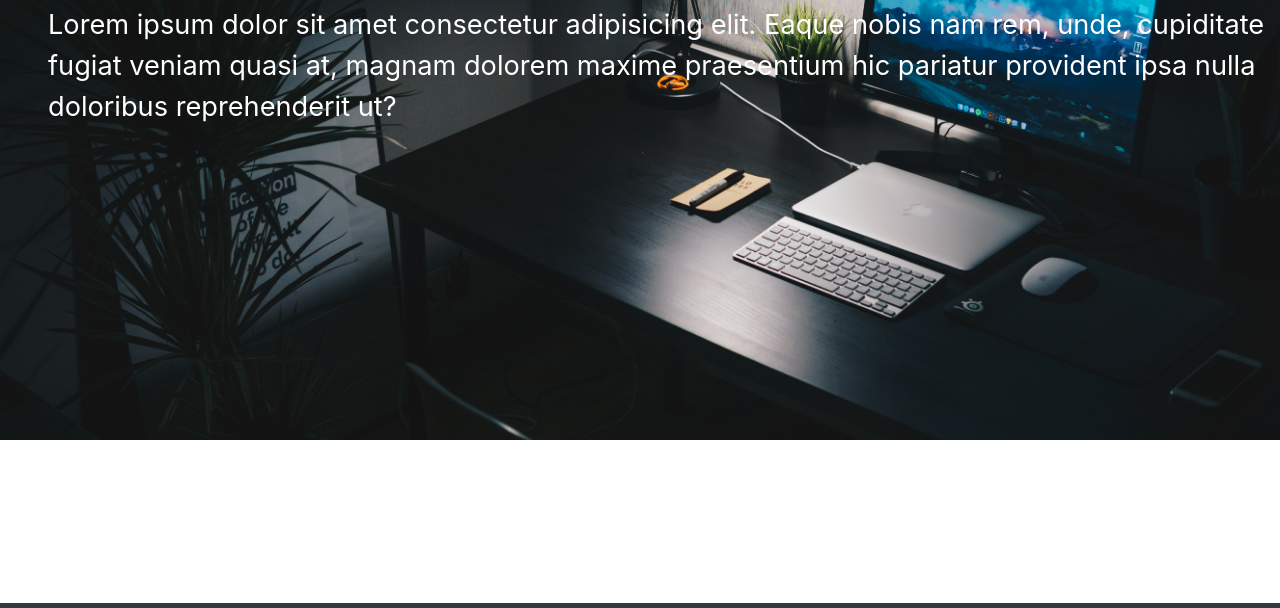
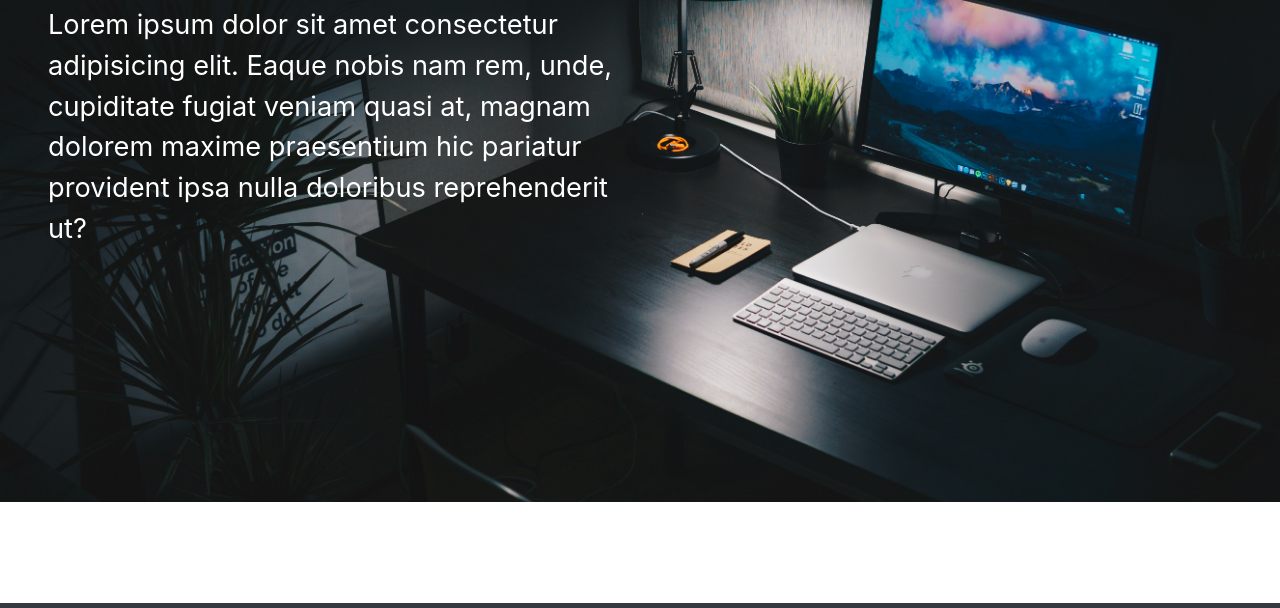
Before and after one commit to FBW44-2/uib-framework-bootstrap-portfolio-page-Stan-Getz, a plain HTML site: page index.html in a window 1280 px wide. Shown: the part 139-747 px from the top of the page. Drawn offline with nearby package versions, Linux system fonts and the light colour scheme.

Commit message:
Add styling

```diff
--- a/index.html
+++ b/index.html
@@ -36,11 +36,13 @@
           </ul>
         </div>
     </nav>
-    <div class="text-white pl-5 pt-4">
-        <h1 class="title pb-3">Jane Doe</h1>
-        <p class="text">
-            Lorem ipsum dolor sit amet consectetur adipisicing elit. Eaque nobis nam rem, unde, cupiditate fugiat veniam quasi at, magnam dolorem maxime praesentium hic pariatur provident ipsa nulla doloribus reprehenderit ut?
-        </p>
+    <div class=" row text-white pl-5 pt-4">
+        <div class="col-lg-6 col-md-8">
+            <h1 class="title pb-3">Jane Doe</h1>
+            <p class="text">
+                Lorem ipsum dolor sit amet consectetur adipisicing elit. Eaque nobis nam rem, unde, cupiditate fugiat veniam quasi at, magnam dolorem maxime praesentium hic pariatur provident ipsa nulla doloribus reprehenderit ut?
+            </p>
+        </div>
     </div>
 </body>
 </html>
```
